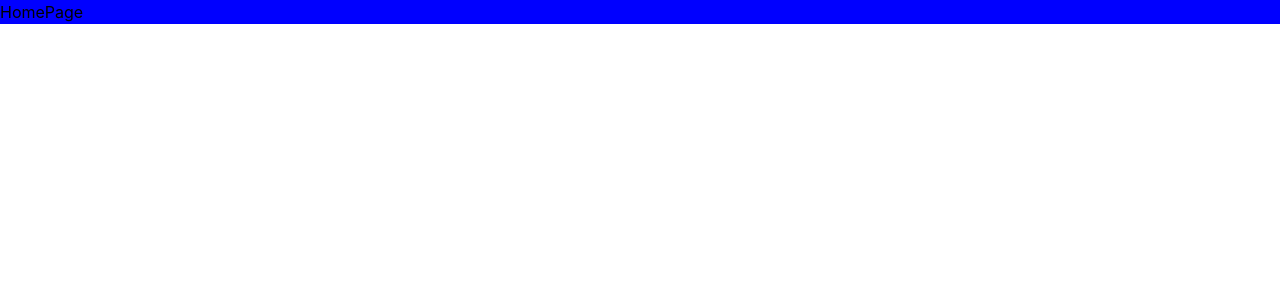
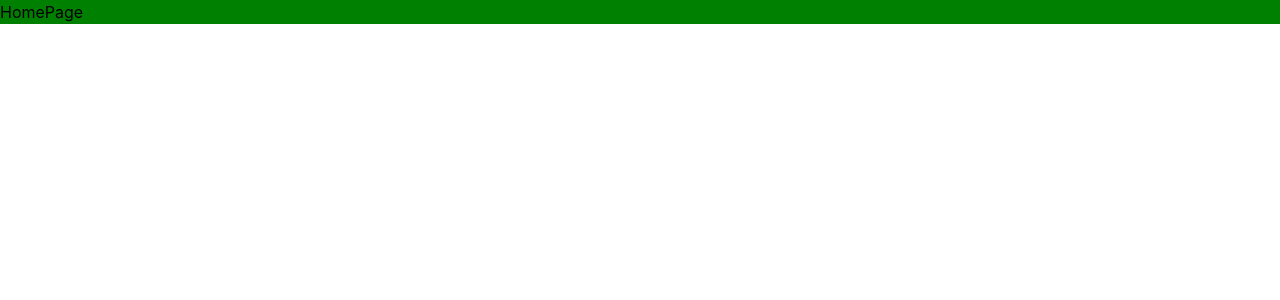
Before and after one commit to omerfarukyapici/next-front-end, a Next.js app: page /components/HomePage in a window 1280 px wide. Shown: the top 300 px of the page. Built offline with nearby package versions, Linux system fonts and the light colour scheme.

Commit message:
changed background

```diff
--- a/pages/components/HomePage.js
+++ b/pages/components/HomePage.js
@@ -1,6 +1,6 @@
 const HomePage = () => {
     return (
-        <div className="bg-[blue]">
+        <div className="bg-[green]">
             HomePage
         </div>
     )
```
